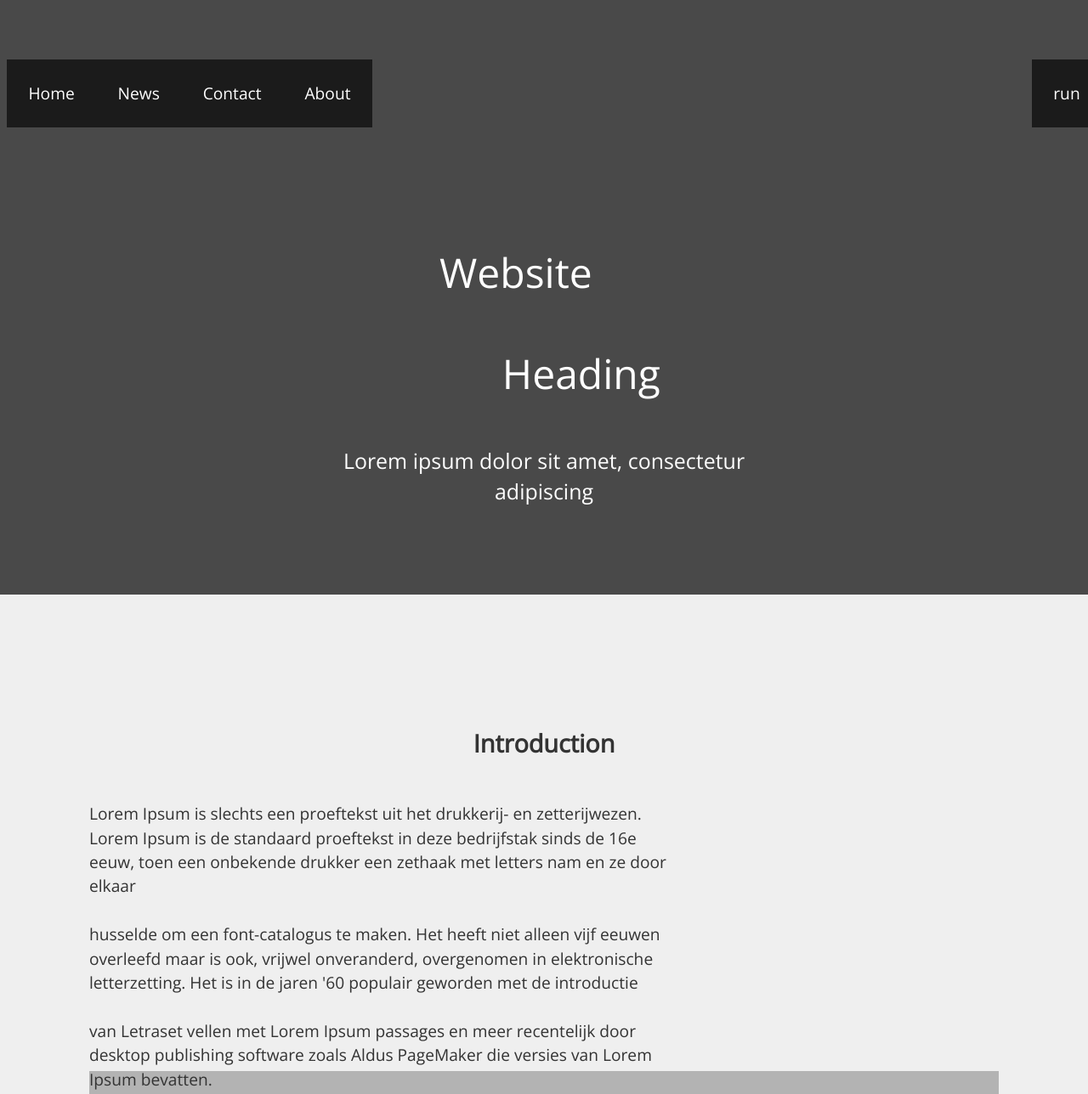
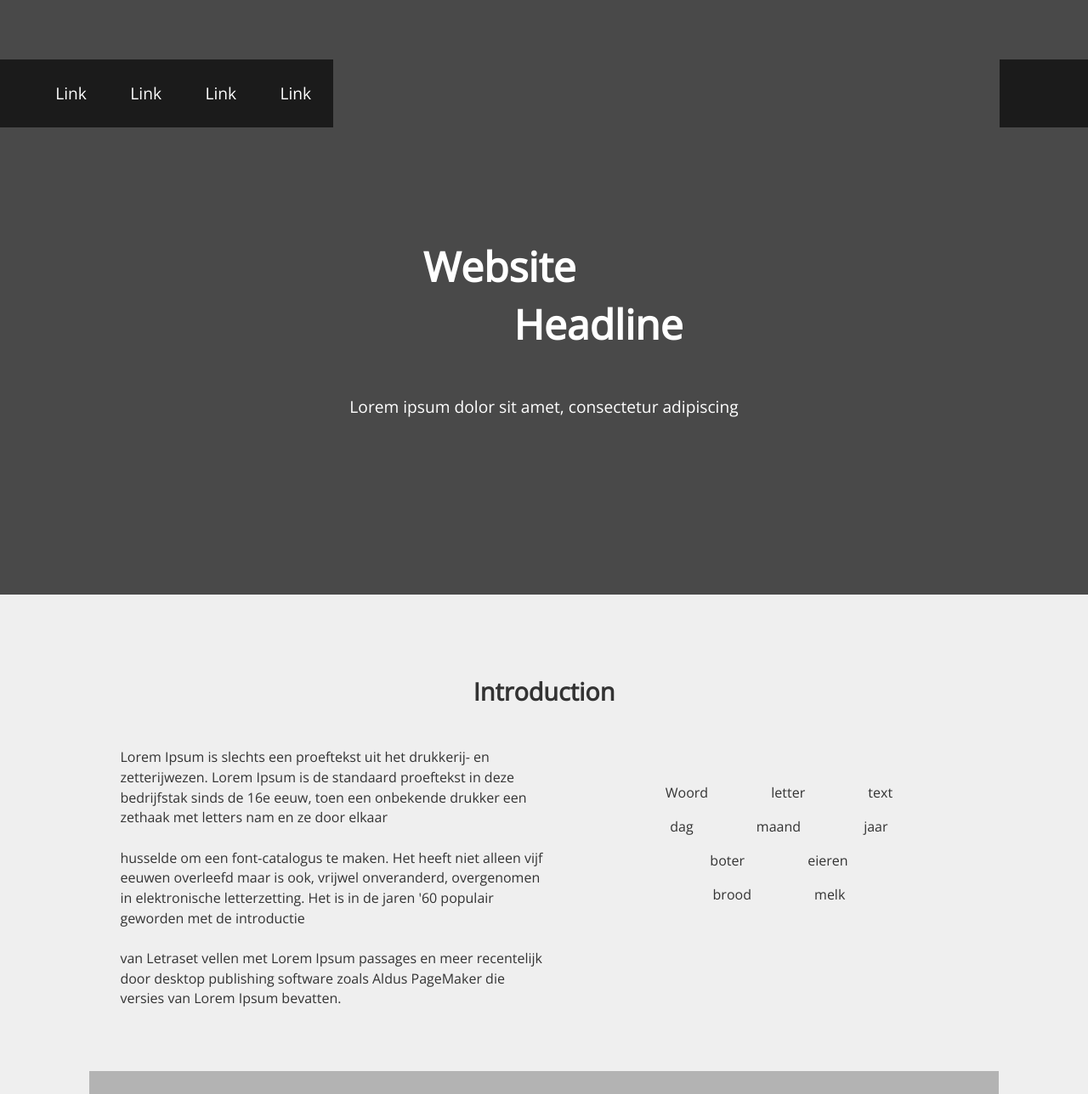
Before and after one commit to olaffvs/PersonalSprint, a website: page firstproject/index-normal.html in a window 1280 px wide. Shown: the top 1288 px of the page at 85% size. Drawn offline with nearby package versions, Linux system fonts and the light colour scheme.

Commit message:
Final changes on personal sprint

```diff
--- a/firstproject/index-normal.html
+++ b/firstproject/index-normal.html
@@ -21,19 +21,19 @@
                 -->
                 <div class="navigation">
                         <ul class="navigation__list">
-                                <li class="navigation__list-item"><a href="#home" class="navigation__link">Home</a></li>
-                                <li class="navigation__list-item"><a href="#news" class="navigation__link">News</a></li>
-                                <li class="navigation__list-item"><a href="#contact" class="navigation__link">Contact</a></li>
-                                <li class="navigation__list-item"><a href="#about" class="navigation__link">About</a></li>
+                                <li class="navigation__list-item"><a href="#home" class="navigation__link first-link">Link</a></li>
+                                <li class="navigation__list-item"><a href="#news" class="navigation__link">Link</a></li>
+                                <li class="navigation__list-item"><a href="#contact" class="navigation__link">Link</a></li>
+                                <li class="navigation__list-item"><a href="#about" class="navigation__link">Link</a></li>
                                 <div class="right">
-                                        run
+
                                 </div>
                         </ul>
                 </div>
 
                     <div class="header__header-title">
                         <p class="header-title-up">Website</p>
-                        <p class="header-title-down">Heading</p>
+                        <p class="header-title-down">Headline</p>
                         <p class="header-subtitle">Lorem ipsum dolor sit amet, consectetur adipiscing</p>
                     </div>
 
@@ -81,7 +81,7 @@
                             </div>
 
                     </div>
-                    <p class="content__titles">
+                    <p class="content__titles form-title">
                             Another subtitle
                     </p>
                     <div class="content__form"></div>
--- a/firstproject/source/sass/pages/_homepage.scss
+++ b/firstproject/source/sass/pages/_homepage.scss
@@ -12,23 +12,26 @@
             margin: auto;
             margin-top: 4%;
             width: 40%;
-            padding: 10px;
+            padding: 2px;
             color: $white;
         }
     }
 
     .header-title-up {
         font-size: 2.5em;
-        margin-left: 25%;
+        margin-left: 22%;
+        font-weight: bold;
     }
 
     .header-title-down {
         font-size: 2.5em;
-        margin-left: 40%;
+        margin-left: 43%;
+        font-weight: bold;
+        margin-top: -10%;
     }
 
     .header-subtitle {
-        font-size: 1.3em;
+        font-size: 1em;
         text-align: center
     }
 
@@ -39,7 +42,6 @@
         display: inline-block;
         overflow: hidden;
         margin-left: 0;
-
 
         &__link {
             color: $white;
@@ -52,12 +54,15 @@
             list-style-type: none;
             display: flex;
             align-content: flex-start;
-            margin-left: -2.5%;
+            margin-left: -3.5%;
 
             &-item {
                 background-color: $navbar-gray;
                 padding: 2% 2% 2% 2%;
-                margin-left: 0;
+
+                &:first-child {
+                    padding-left: 70px;
+                }
             }
         }
 
@@ -66,43 +71,45 @@
             margin-left: 61%;
             color: $white;
             padding: 2%;
-            width: 200px;
+            width: 150px;
         }
     }
-
-
-
-
 
     .content {
         margin: 0 auto;
 
         &__titles {
-            margin-top: 10%;
+            margin-top: 5%;
             text-align: center;
             font-size: 1.5em;
             font-weight: bold;
         }
 
+        .form-title {
+            margin-top: 10%;
+        }
+
         &__introduction-content-left {
             float: left;
-            width: 700px;
-            margin-left: 6%;
+            width: 500px;
+            margin-left: 9%;
             margin-right: 25px;
+            font-size: 16px;
         }
 
         &__introduction-content-right {
             float: left;
             margin-top: 4%;
-            width: 700px;
+            width: 500px;
             line-height: 250%;
             word-spacing: 70px;
             text-align: center;
+            font-size: 16px;
         }
 
         &__subtitles-box {
             margin: auto;
-            margin-top: 30%;
+            margin-top: 35%;
             width: 88%;
             height: 500px;
             padding: 10px;
@@ -114,6 +121,8 @@
             float: left;
             background-color: $gray;
             font-size: 1.5em;
+            font-weight: bold;
+            margin-top: 3%;
         }
 
         .column-center {
@@ -133,7 +142,7 @@
         }
 
         &__subtitles-box-title {
-            margin-top: 5%;
+            margin-top: 2%;
             text-align: center;
             font-size: 1.5em;
             font-weight: bold;
@@ -141,13 +150,13 @@
 
         &__col-text {
             margin-left: 7%;
-            line-height: 630px;
+            line-height: 670px;
         }
 
         &__form {
             margin: auto;
             margin-top: 2%;
-            width: 88%;
+            width: 70%;
             height: 50px;
             color: $white;
             background-color: $div-box;
@@ -156,7 +165,7 @@
         &__form-textarea {
             margin: auto;
             margin-top: 2%;
-            width: 88%;
+            width: 70%;
             height: 350px;
             color: $white;
             background-color: $div-box;
@@ -165,7 +174,7 @@
         &__form-button {
             margin: auto;
             margin-top: 2%;
-            margin-left: 79%;
+            margin-left: 70%;
             width: 15%;
             height: 50px;
             color: $white;
```
Also changed, not shown: firstproject/index.html (+1 -1 lines), firstproject/build/css/style.css, firstproject/build/css/style.min.css, firstproject/build/js/gruntcompeta.min.js, 2 other files.
